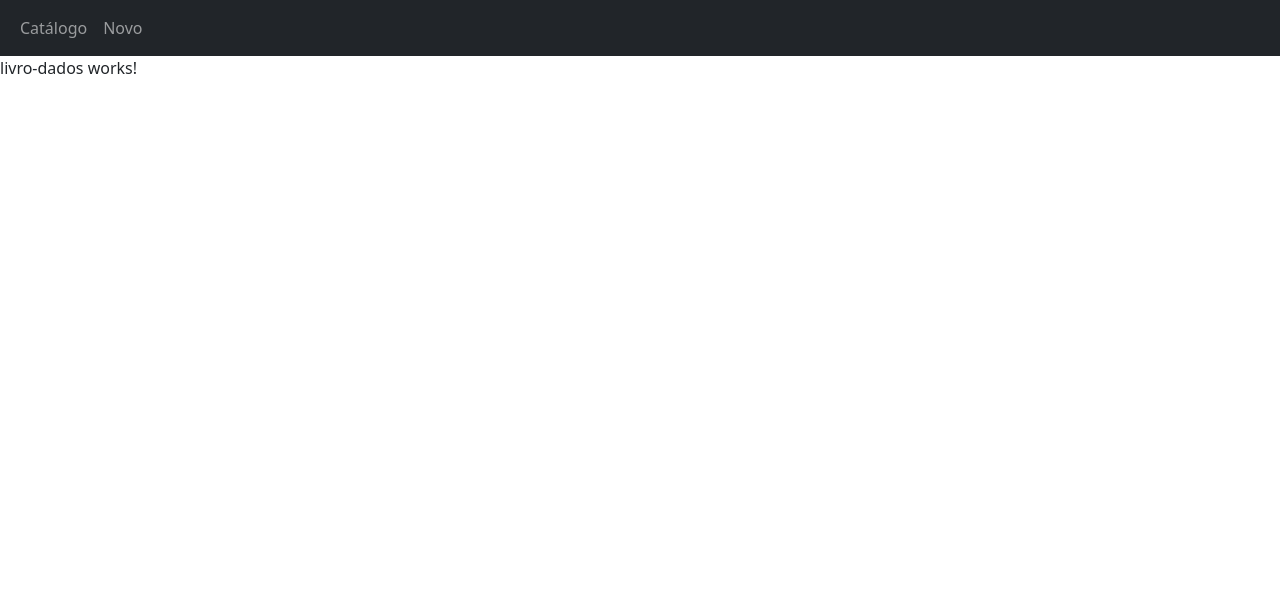
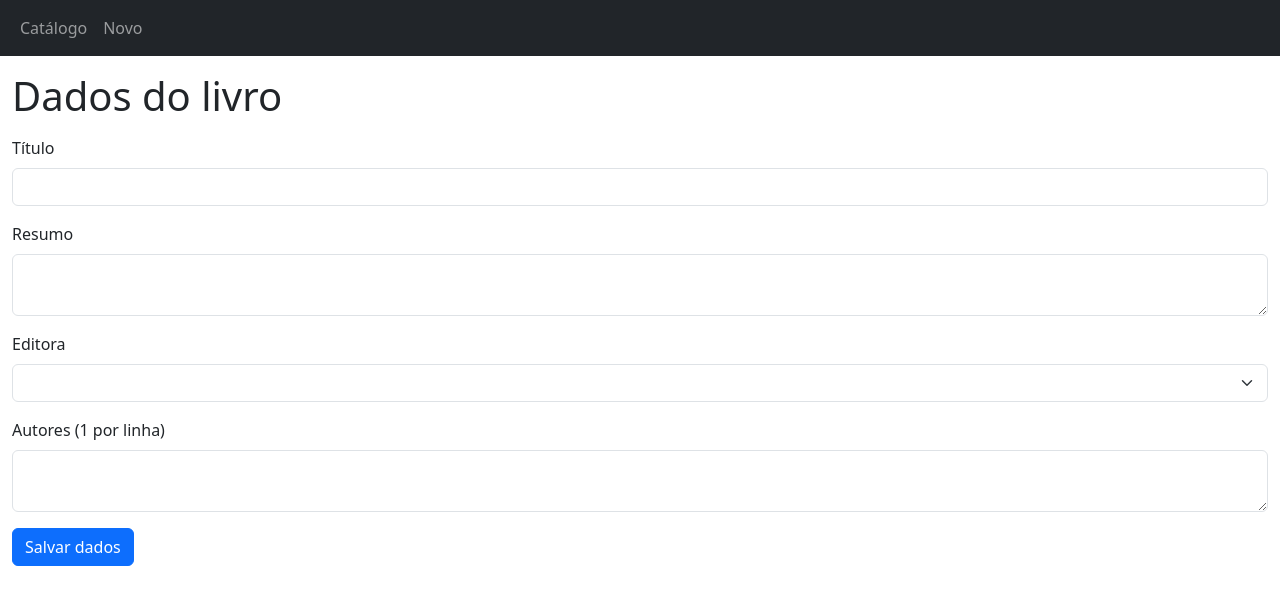
Before and after one commit to PedroAvilar/Livraria-Angular, an Angular app: page /dados in a window 1280 px wide. Shown: the top 604 px of the page. Built offline with nearby package versions, Linux system fonts and the light colour scheme.

Commit message:
C15 - Template HTML para livro-dados.component e correção de erros para incluir livros.

```diff
--- a/src/app/controle-editora.service.ts
+++ b/src/app/controle-editora.service.ts
@@ -6,15 +6,15 @@ import { Editora } from './editora';
 })
 export class ControleEditoraService {
   //Atributo editoras com elementos no formato JSON.
-  private editoras: Array<Editora> = [
+  public editoras: Array<Editora> = [
     {codEditora: 123, nome: "Editora Janeiro"},
     {codEditora: 456, nome: "Editora Fevereiro"},
     {codEditora: 789, nome: "Editora Março"}
   ]
   //Método que retorna o nome da editora pelo código.
-  getNomeEditora(codEditora:Number): string {
-    const editora = this.editoras.filter(editora => editora.codEditora === codEditora)[0];
-    return editora.nome;
+  getNomeEditora(codEditora: number) {
+    const editora = this.editoras.filter((editora) => editora.codEditora === +codEditora)[0];
+    return editora ? editora.nome : 'Desconhecida';
   }
   //Método que retorna o vetor das editoras.
   getEditoras() {
--- a/src/app/livro-dados/livro-dados.component.html
+++ b/src/app/livro-dados/livro-dados.component.html
@@ -1 +1,33 @@
-<p>livro-dados works!</p>
+<main class="container-fluid">
+    <!--Título da página.-->
+    <h1 class="my-3">
+        Dados do livro
+    </h1>
+    <!--Formulário.-->
+    <form (submit)="incluir()" ngNativeValidate>
+        <!--Área de título.-->
+        <div class="mb-3">
+            <label for="titulo" class="form-label">Título</label>
+            <input type="text" id="titulo" name="titulo" [(ngModel)]="livro.titulo" class="form-control" required>
+        </div>
+        <!--Área de resumo.-->
+        <div class="mb-3">
+            <label for="resumo" class="form-label">Resumo</label>
+            <textarea id="resumo" name="resumo" [(ngModel)]="livro.resumo" class="form-control" ></textarea>
+        </div>
+        <!--Área de editora.-->
+        <div class="mb-3">
+            <label for="editora" class="form-label">Editora</label>
+            <select id="editora" name="editora" [(ngModel)]="livro.codEditora" class="form-select" required>
+                <option *ngFor="let editora of editoras" [value]="editora.codEditora">{{editora.nome}}</option>
+            </select>
+        </div>
+        <!--Área de autores.-->
+        <div class="mb-3">
+            <label for="autores" class="form-label">Autores (1 por linha)</label>
+            <textarea id="autores" name="autores" [(ngModel)]="autoresForm" class="form-control"></textarea>
+        </div>
+        <!--Botão para submissão.-->
+        <button type="submit" class="btn btn-primary mb-3">Salvar dados</button>
+    </form>
+</main>
--- a/src/app/livro-dados/livro-dados.component.ts
+++ b/src/app/livro-dados/livro-dados.component.ts
@@ -33,7 +33,7 @@ export class LivroDadosComponent {
   /*Método incluir que preenche o aributo autores e
   invoca incluir de controle-livros.service.*/
   incluir = (): void => {
-    this.livro.autores = this.autoresForm.split("\n");
+    this.livro.autores = this.autoresForm.split("\n").filter(author => author.trim() !== '');
     this.servLivros.incluir(this.livro);
     this.router.navigateByUrl("/lista");
   }
--- a/src/app/livro-lista/livro-lista.component.ts
+++ b/src/app/livro-lista/livro-lista.component.ts
@@ -31,7 +31,7 @@ export class LivroListaComponent {
     this.livros = this.servLivros.obterLivros();
   }
   //Método obterNome que chama servEditora.
-  obterNome = (codEditora: Number): string => {
+  obterNome = (codEditora: number): string => {
     return this.servEditora.getNomeEditora(codEditora);
   }
 }
```
